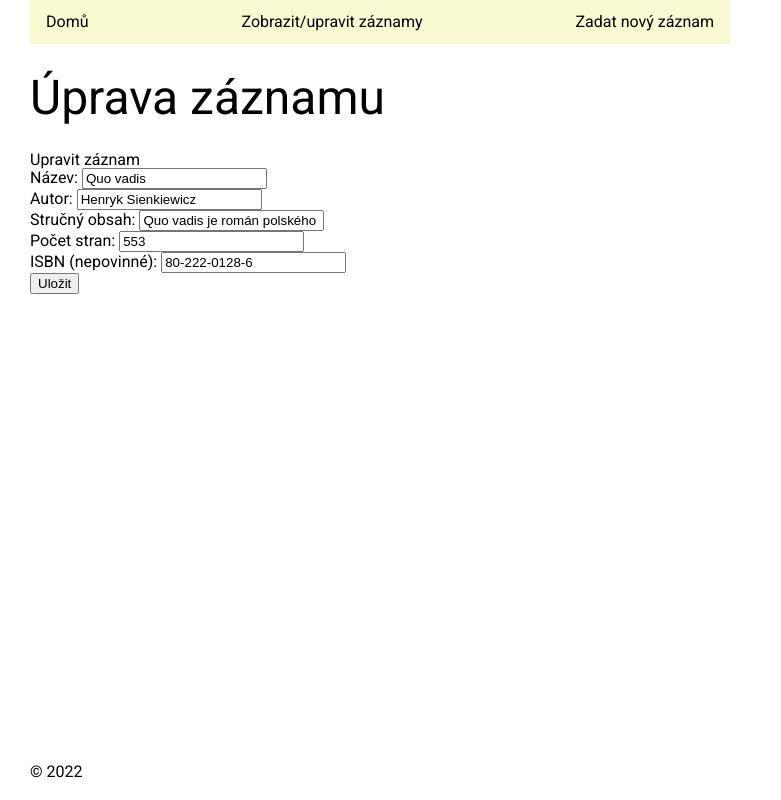
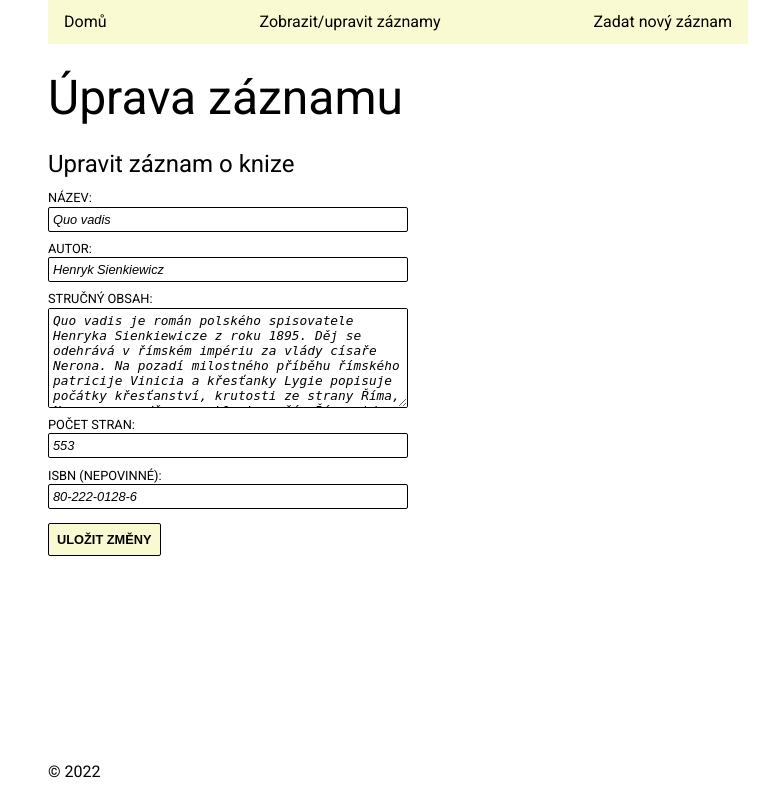
Before and after one commit to MejlaP/reading-diary, a Flask app: page /books/edit/1 in a window 1280 px wide. Shown: the whole page, without its empty margins (0-781 px from the left). Run offline with Flask 2, Linux system fonts and the light colour scheme; data comes from the database, SQL or seed files in the repository; both versions use the stored data as it was after the commit.

Commit message:
last commit

```diff
--- a/app.py
+++ b/app.py
@@ -28,7 +28,7 @@ def index():
 @app.route("/books")
 def books():
     my_books = MyBook.query.order_by(MyBook.id).all()
-    return render_template("books.html", template_books = my_books)
+    return render_template("books.html", template_books=my_books)
 
 
 @app.route("/books/new", methods=["GET", "POST"])
--- a/static/css/main.css
+++ b/static/css/main.css
@@ -55,14 +55,15 @@ table {
 
 /* --------------------------------------------- */
 
+/**MY CSS */
 html, body {
     height: 100%;
 }
 
 body {
+    color: black;
     font-family: 'Roboto', sans-serif;
-    color: black;
-    margin-left: 30px;
+    margin-left: 3rem;
     max-width: 700px;
 }
 
@@ -77,14 +78,14 @@ nav {
 }
 
 nav ul {
-    list-style-type: none;
     display: flex;
     justify-content: space-between;
+    list-style-type: none;
 }
 
 li a {
+    color: black;
     display: block;
-    color: black;
     text-decoration: none;
 }
 
@@ -93,7 +94,12 @@ nav li a {
 }
 
 li a:hover {
-    background-color: lightcyan
+    background-color: lightcyan;
+    font-weight: bold;
+}
+
+hr {
+    border: 1px dashed blue
 }
 
 h1 {
@@ -101,37 +107,39 @@ h1 {
     margin: 1.88rem 0 1.88rem 0;
 }
 
+h2 {
+    font-size: 1.5rem;
+    margin-bottom: 0.3rem;
+}
+
+h3, h4, h5 {
+    font-weight: bold;
+}
+
+h3 {
+    font-size: 1.17rem;
+    margin-bottom: 0.5rem;
+    margin-top: 0.5rem;
+}
+
+h4 {
+    margin-bottom: 0.8rem;
+    margin-top: 0.9rem;
+}
+
+h5 {
+    font-size: .83rem;
+    margin-bottom: 1rem;
+    margin-top: 0.8rem;
+}
+
 .description {
     margin-bottom: 1.25rem
 }
 
 .functions {
+    font-weight: bold;
     line-height: 1.88rem;
-    font-weight: bold;
-}
-
-hr {
-    border: 1px dashed blue
-}
-
-h3 {
-    font-size: 1.17rem;
-    margin-top: 0.5rem;
-    margin-bottom: 0.5rem;
-    font-weight: bold;
-}
-
-h4 {
-    margin-top: 0.9rem;
-    margin-bottom: 0.8rem;
-    font-weight: bold;
-}
-
-h5 {
-    font-size: .83rem;
-    margin-top: 0.8rem;
-    margin-bottom: 1rem;
-    font-weight: bold;
 }
 
 .content-desription {
@@ -145,3 +153,69 @@ h5 {
 .book {
     margin: 1.2rem 0 1.2rem 0;
 }
+
+.my-form label,
+.my-form input,
+.my-form textarea {
+    display: block;
+    font-size: 0.8rem
+}
+
+.my-form label,
+.my-form label {
+    padding: 0.7rem 0 0.1rem;
+    text-transform: uppercase;
+}
+
+.my-form input,
+.my-form textarea {
+    border: 1px solid black;
+    border-radius: 2px;
+    padding: 0.25rem;
+    width: 50%;
+}
+
+#send-btn {
+    background-color: lightgoldenrodyellow;
+    border: 1px solid black;
+    cursor: pointer;
+    font-weight: bold;
+    font-style: normal;
+    margin: 0.9rem 0;
+    padding: 0.5rem;
+    text-transform: uppercase;
+    width: auto;
+}
+
+#send-btn:hover {
+    background-color: lightcyan
+}
+
+.italic-inputs input,
+.italic-inputs textarea {
+    font-style: italic;
+}
+
+#delete-button,
+#edit-button {
+    border: 1px solid black;
+    font-weight: bold;
+    text-transform: uppercase;
+    width: 6rem;
+}
+
+#delete-button {
+    background-color: pink;
+}
+
+#delete-button:hover {
+    background-color: #f7786b;
+}
+
+#edit-button {
+    background-color: lightgreen;
+}
+
+#edit-button:hover {
+    background-color: greenyellow;
+}
--- a/templates/books.html
+++ b/templates/books.html
@@ -16,8 +16,8 @@
     {% else %}
         <h5>ISBN: - </h5>
     {% endif %}
-    <a href="/books/delete/{{book.id}}"><button>Smazat</button></a>
-    <a href="/books/edit/{{book.id}}"><button>Upravit</button></a>
+    <a href="/books/edit/{{book.id}}"><button id="edit-button">Upravit</button></a>
+    <a href="/books/delete/{{book.id}}"><button id="delete-button">Smazat</button></a>
     <hr class="book">
 {% endfor %}
 
--- a/templates/edit.html
+++ b/templates/edit.html
@@ -2,19 +2,19 @@
 
 {% block body %}
 <h1>Úprava záznamu</h1>
-<h2>Upravit záznam</h2>
-<form action="/books/edit/{{template_book.id}}" method="POST">
-    Název: <input type="text" name="title" id="title" value="{{template_book.title}}">
-    <br>
-    Autor: <input type="text" name="author" id="author" value="{{template_book.author}}">
-    <br>
-    Stručný obsah: <input type="text" name="content" id="content" value="{{template_book.content}}">
-    <br>
-    Počet stran: <input type="number" name="number_of_pages" id="number_of_pages" value="{{template_book.number_of_pages}}">
-    <br>
-    ISBN (nepovinné): <input type="text" name="isbn" id="isbn" value="{{template_book.isbn}}">
-    <br>
-    <input type="submit" value="Uložit">
+<h2>Upravit záznam o knize</h2>
+<form action="/books/edit/{{template_book.id}}" method="POST" class="my-form italic-inputs">
+    <label for="title">Název:</label>
+    <input type="text" name="title" id="title" value="{{template_book.title}}">
+    <label for="author">Autor:</label>
+    <input type="text" name="author" id="author" value="{{template_book.author}}">
+    <label for="content">Stručný obsah:</label>
+    <textarea name="content" id="content" rows="6">{{template_book.content}}</textarea>
+    <label for="number_of_pages">Počet stran:</label>
+    <input type="number" name="number_of_pages" id="number_of_pages" value="{{template_book.number_of_pages}}">
+    <label for="isbn">ISBN (nepovinné):</label>
+    <input type="text" name="isbn" id="isbn" value="{{template_book.isbn}}">
+    <input type="submit" value="Uložit změny" id="send-btn">
 </form>
 
 {% endblock %}
--- a/templates/index.html
+++ b/templates/index.html
@@ -6,7 +6,6 @@
 <p class="description">Tato aplikace slouží jako čtenářský deník a můžeme jejím prostřednictvím:</p>
 <ul class="functions">
     <li><a href="{{ url_for('new') }}">Zadávat nové knihy</a></li>
-    <li><a href="{{ url_for('books') }}">Prohlížet seznam již přečtených knih</a></li>
-    <li><a href="{{ url_for('books') }}">Upravovat (smazat) knihu v seznamu</a></li>
+    <li><a href="{{ url_for('books') }}">Prohlížet seznam již přečtených knih a upravovat/mazat jednotlivé záznamy</a></li>
 </ul>
 {% endblock %}
```
Also changed, not shown: templates/new_book.html (+13 -16 lines), books.db.
